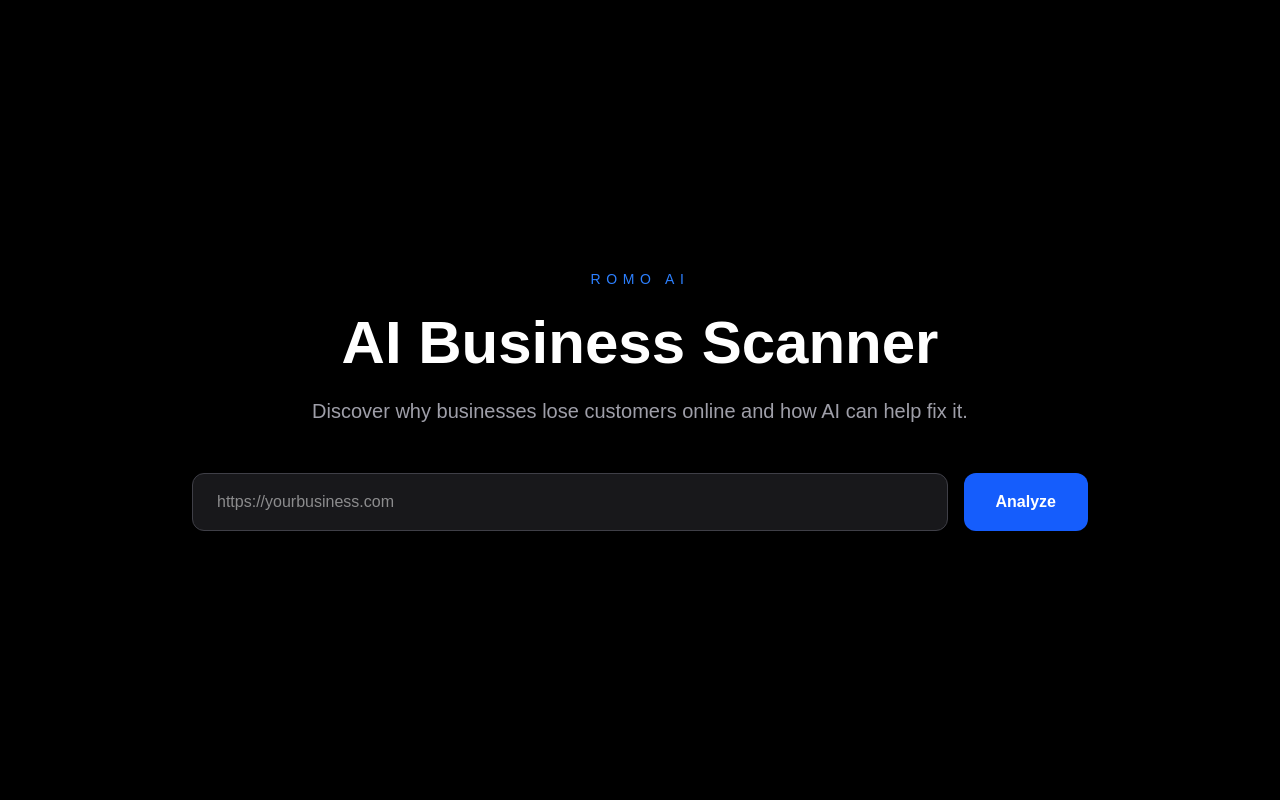
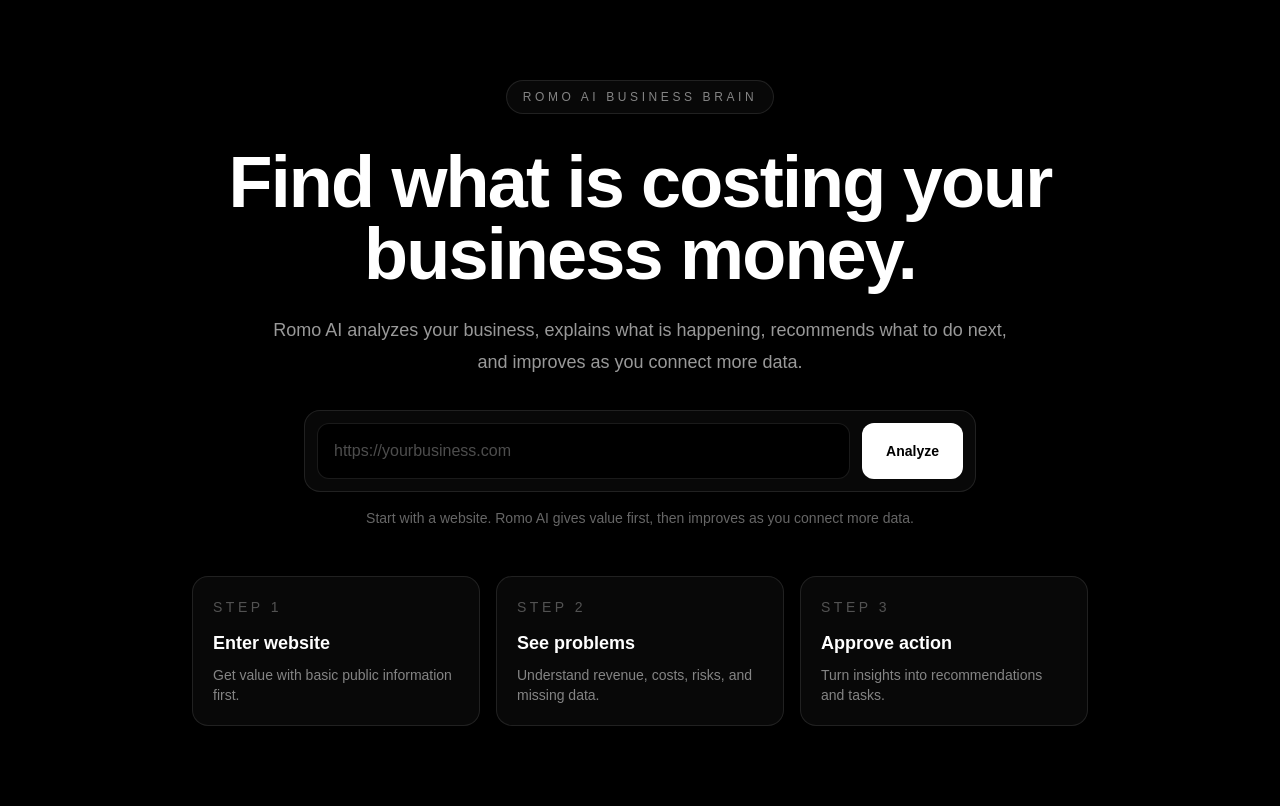
Before and after one commit to pvromo356-source/Romo-ai, a Next.js app: page / in a window 1280 px wide. Built offline with nearby package versions, Linux system fonts and the light colour scheme.

Commit message:
Connect landing page to dashboard flow

```diff
--- a/app/page.tsx
+++ b/app/page.tsx
@@ -1,9 +1,50 @@
-import Hero from "@/components/Hero";
+import { WebsiteAnalyzerForm } from "@/components/landing/WebsiteAnalyzerForm";
 
 export default function Home() {
   return (
-    <main className="min-h-screen flex items-center justify-center bg-black text-white px-6">
-      <Hero />
+    <main className="min-h-screen bg-black text-white">
+      <section className="mx-auto flex min-h-screen w-full max-w-6xl flex-col items-center justify-center px-6 py-20 text-center">
+        <div className="rounded-full border border-white/10 bg-white/[0.03] px-4 py-2 text-xs uppercase tracking-[0.3em] text-white/50">
+          Romo AI Business Brain
+        </div>
+
+        <h1 className="mt-8 max-w-5xl text-5xl font-semibold tracking-tight md:text-7xl">
+          Find what is costing your business money.
+        </h1>
+
+        <p className="mt-6 max-w-3xl text-lg leading-8 text-white/60">
+          Romo AI analyzes your business, explains what is happening, recommends what to do next,
+          and improves as you connect more data.
+        </p>
+
+        <WebsiteAnalyzerForm />
+
+        <div className="mt-12 grid w-full max-w-4xl gap-4 md:grid-cols-3">
+          <div className="rounded-2xl border border-white/10 bg-white/[0.03] p-5 text-left">
+            <p className="text-sm uppercase tracking-[0.25em] text-white/30">Step 1</p>
+            <h2 className="mt-3 text-lg font-semibold">Enter website</h2>
+            <p className="mt-2 text-sm text-white/50">
+              Get value with basic public information first.
+            </p>
+          </div>
+
+          <div className="rounded-2xl border border-white/10 bg-white/[0.03] p-5 text-left">
+            <p className="text-sm uppercase tracking-[0.25em] text-white/30">Step 2</p>
+            <h2 className="mt-3 text-lg font-semibold">See problems</h2>
+            <p className="mt-2 text-sm text-white/50">
+              Understand revenue, costs, risks, and missing data.
+            </p>
+          </div>
+
+          <div className="rounded-2xl border border-white/10 bg-white/[0.03] p-5 text-left">
+            <p className="text-sm uppercase tracking-[0.25em] text-white/30">Step 3</p>
+            <h2 className="mt-3 text-lg font-semibold">Approve action</h2>
+            <p className="mt-2 text-sm text-white/50">
+              Turn insights into recommendations and tasks.
+            </p>
+          </div>
+        </div>
+      </section>
     </main>
   );
 }
--- /dev/null
+++ b/components/landing/WebsiteAnalyzerForm.tsx
@@ -0,0 +1,65 @@
+"use client";
+
+import { useState } from "react";
+import { useRouter } from "next/navigation";
+
+function normalizeWebsiteUrl(value: string) {
+  const trimmedValue = value.trim();
+
+  if (!trimmedValue) {
+    return "";
+  }
+
+  if (trimmedValue.startsWith("http://") || trimmedValue.startsWith("https://")) {
+    return trimmedValue;
+  }
+
+  return `https://${trimmedValue}`;
+}
+
+export function WebsiteAnalyzerForm() {
+  const router = useRouter();
+  const [websiteUrl, setWebsiteUrl] = useState("");
+  const [error, setError] = useState("");
+
+  function handleSubmit(event: React.FormEvent<HTMLFormElement>) {
+    event.preventDefault();
+
+    const normalizedUrl = normalizeWebsiteUrl(websiteUrl);
+
+    if (!normalizedUrl) {
+      setError("Enter a business website to analyze.");
+      return;
+    }
+
+    setError("");
+
+    router.push(`/dashboard?website=${encodeURIComponent(normalizedUrl)}`);
+  }
+
+  return (
+    <form onSubmit={handleSubmit} className="mt-8 flex w-full max-w-2xl flex-col gap-4">
+      <div className="flex flex-col gap-3 rounded-2xl border border-white/10 bg-white/[0.03] p-3 md:flex-row">
+        <input
+          value={websiteUrl}
+          onChange={(event) => setWebsiteUrl(event.target.value)}
+          placeholder="https://yourbusiness.com"
+          className="min-h-14 flex-1 rounded-xl border border-white/10 bg-black px-4 text-base text-white outline-none transition placeholder:text-white/30 focus:border-white/30"
+        />
+
+        <button
+          type="submit"
+          className="min-h-14 rounded-xl bg-white px-6 text-sm font-semibold text-black transition hover:bg-white/80"
+        >
+          Analyze
+        </button>
+      </div>
+
+      {error ? <p className="text-sm text-red-300">{error}</p> : null}
+
+      <p className="text-sm text-white/40">
+        Start with a website. Romo AI gives value first, then improves as you connect more data.
+      </p>
+    </form>
+  );
+}
```
